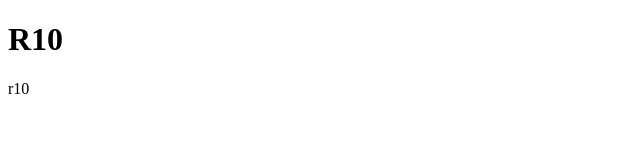
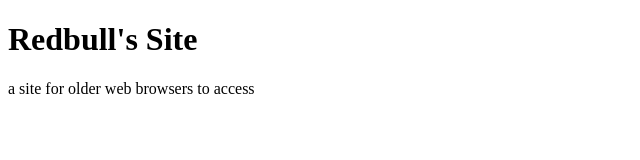
Before and after one commit to redbull4/redbull4.github.io, a plain HTML site: page index.html in a window 1280 px wide. Shown: the whole page, without its empty margins (0-640 px from the left). Drawn offline with Linux system fonts and the light colour scheme.

Commit message:
Update index.html

```diff
--- a/index.html
+++ b/index.html
@@ -1,4 +1,4 @@
 <!DOCTYPE html>
 
-<h1>R10</h1>
-<p>r10</p>
+<h1>Redbull's Site</h1>
+<p>a site for older web browsers to access</p>
```
